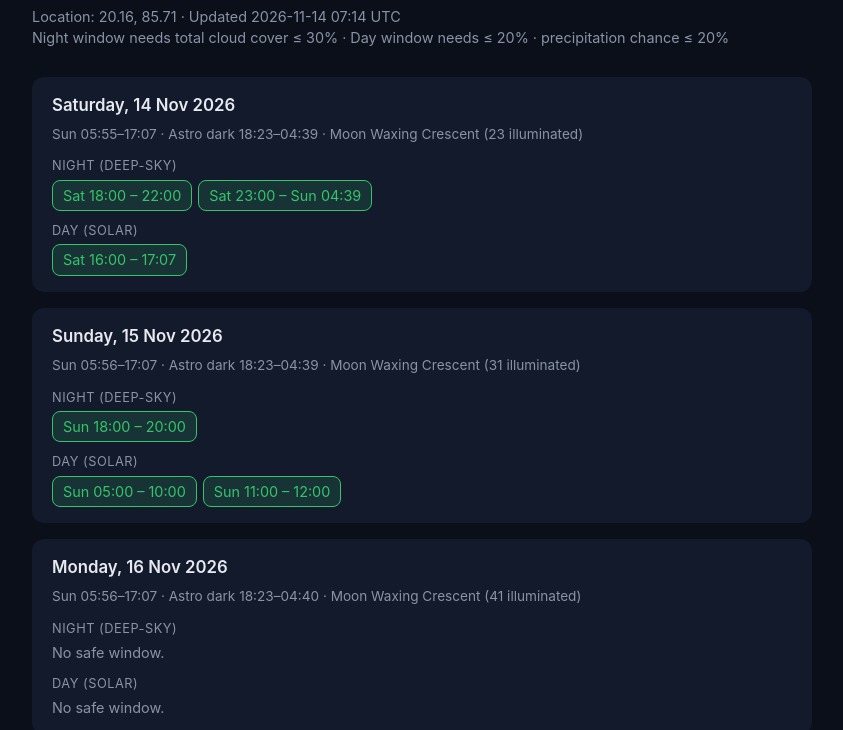
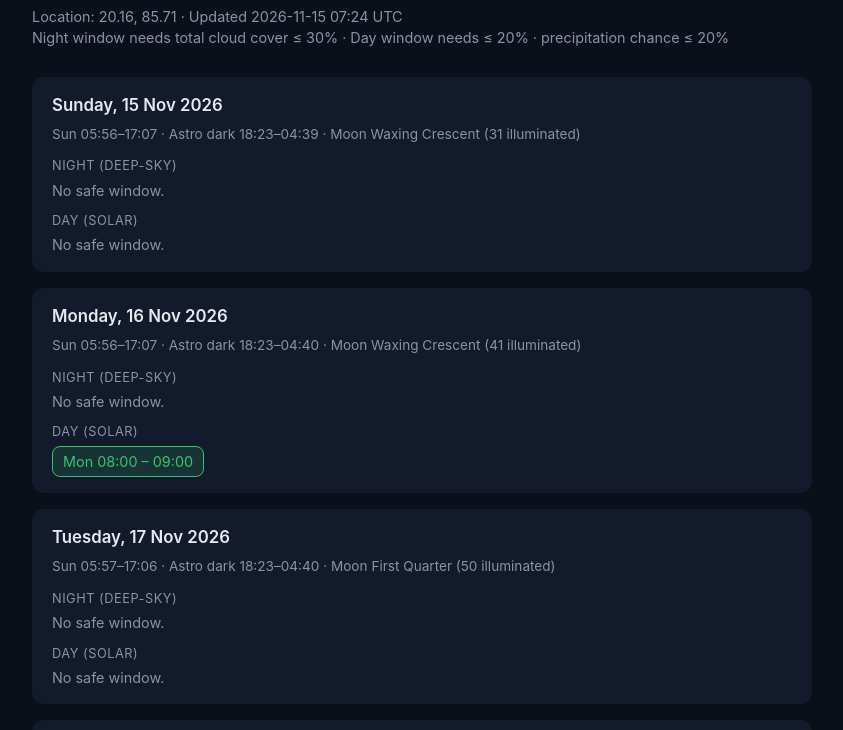
Before and after one commit to tron-sodashi/astro-window-checker, a plain HTML site: page docs/index.html in a window 1280 px wide. Shown: the part 71-801 px from the top of the page, without its empty margins (218-1061 px from the left). Drawn offline with Linux system fonts and the light colour scheme.

Commit message:
Update astronomy forecast

```diff
--- a/docs/index.html
+++ b/docs/index.html
@@ -53,25 +53,9 @@
 <body>
   <h1>Astronomy window forecast</h1>
   <div class="subtitle">
-    Location: 20.16, 85.71 &middot; Updated 2026-11-14 07:14 UTC<br>
+    Location: 20.16, 85.71 &middot; Updated 2026-11-15 07:24 UTC<br>
     Night window needs total cloud cover ≤ 30% &middot;
     Day window needs ≤ 20% &middot; precipitation chance ≤ 20%
-  </div>
-
-  <div class="day-card">
-    <div class="day-title">Saturday, 14 Nov 2026</div>
-    <div class="day-meta">
-      Sun 05:55–17:07 &middot; Astro dark 18:23–04:39 &middot;
-      Moon Waxing Crescent (23 illuminated)
-    </div>
-    <div class="session">
-      <div class="session-label">Night (deep-sky)</div>
-      <span class="window">Sat 18:00 – 22:00</span><span class="window">Sat 23:00 – Sun 04:39</span>
-    </div>
-    <div class="session">
-      <div class="session-label">Day (solar)</div>
-      <span class="window">Sat 16:00 – 17:07</span>
-    </div>
   </div>
 
   <div class="day-card">
@@ -82,11 +66,11 @@
     </div>
     <div class="session">
       <div class="session-label">Night (deep-sky)</div>
-      <span class="window">Sun 18:00 – 20:00</span>
+      <div class="none">No safe window.</div>
     </div>
     <div class="session">
       <div class="session-label">Day (solar)</div>
-      <span class="window">Sun 05:00 – 10:00</span><span class="window">Sun 11:00 – 12:00</span>
+      <div class="none">No safe window.</div>
     </div>
   </div>
 
@@ -102,7 +86,7 @@
     </div>
     <div class="session">
       <div class="session-label">Day (solar)</div>
-      <div class="none">No safe window.</div>
+      <span class="window">Mon 08:00 – 09:00</span>
     </div>
   </div>
 
@@ -170,6 +154,22 @@
     </div>
   </div>
 
+  <div class="day-card">
+    <div class="day-title">Saturday, 21 Nov 2026</div>
+    <div class="day-meta">
+      Sun 05:59–17:06 &middot; Astro dark 18:23–04:42 &middot;
+      Moon Waxing Gibbous (88 illuminated)
+    </div>
+    <div class="session">
+      <div class="session-label">Night (deep-sky)</div>
+      <span class="window">Sat 18:00 – Sun 00:00</span>
+    </div>
+    <div class="session">
+      <div class="session-label">Day (solar)</div>
+      <span class="window">Sat 16:00 – 17:06</span>
+    </div>
+  </div>
+
   <footer>
     Data from <a href="https://clearoutside.com" style="color: var(--accent)">clearoutside.com</a>.
     This page is regenerated automatically and thresholds are configurable in
```
